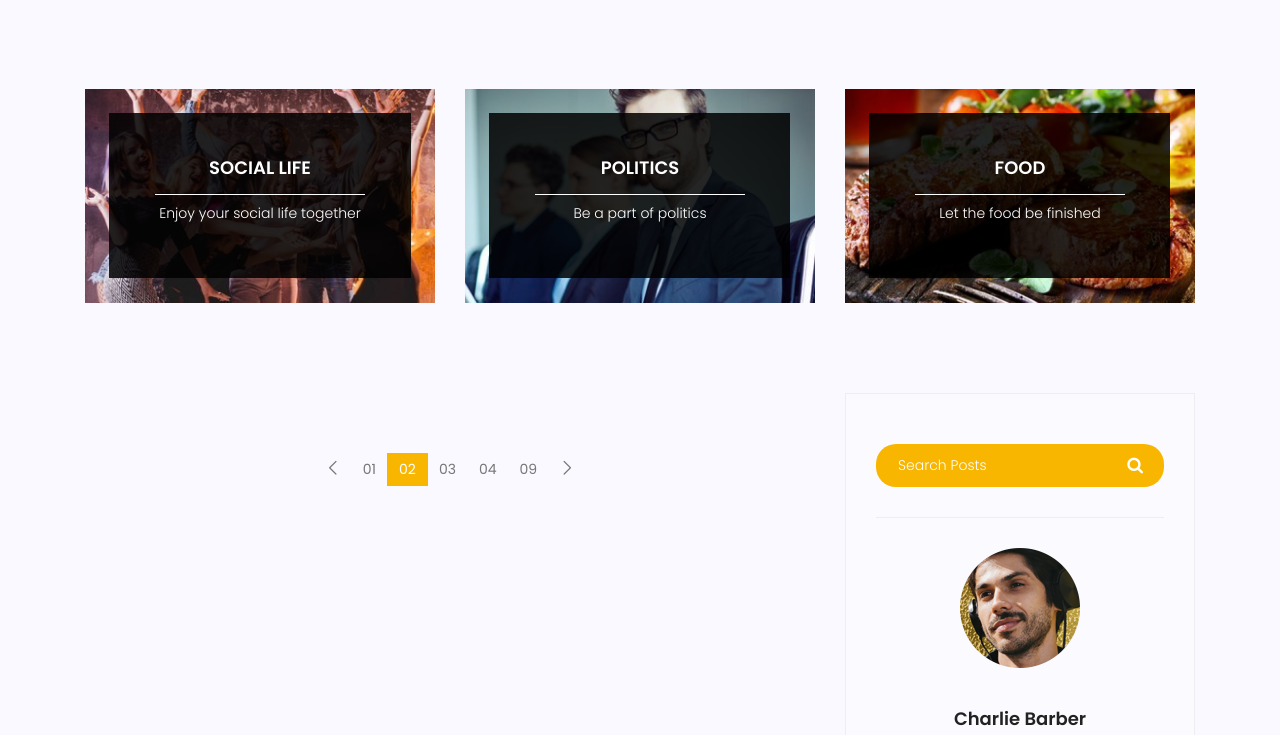
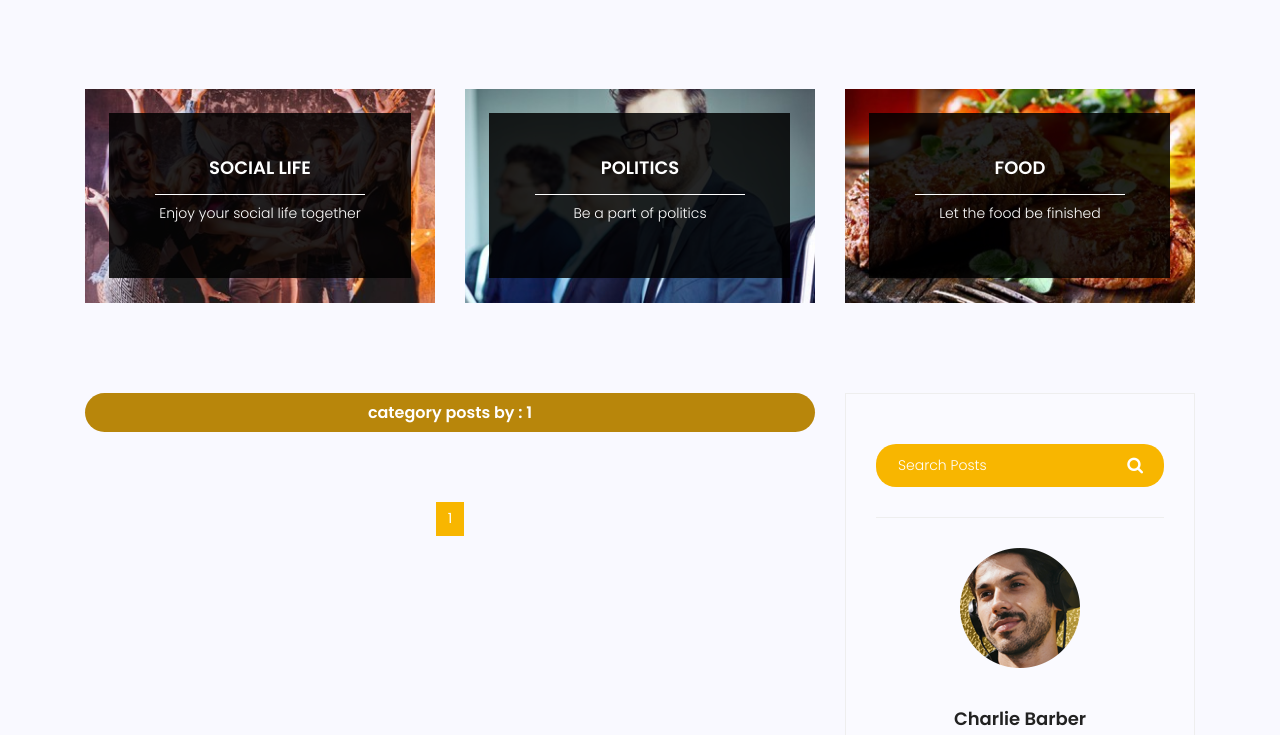
Before and after one commit to javadkhoshnood1/course-two-django, a Django app: page /blogs/category/1/ in a window 1280 px wide. Shown: the part 689-1424 px from the top of the page. Run offline with Django 5.2, Linux system fonts and the light colour scheme; data comes from the database, SQL or seed files in the repository; both versions use the stored data as it was after the commit; some libraries are stand-ins or nearby versions.

Commit message:
paginator blogs all complate

```diff
--- a/blog/urls.py
+++ b/blog/urls.py
@@ -6,6 +6,9 @@
 urlpatterns =[
     path("",views.all_blogs_view,name="all"),
     path("<int:id>/",views.single_blog,name="single"),
-    path("category/<str:cat_name>/",views.category_blog,name="category")
+    path("category/<str:cat_name>/",views.all_blogs_view,name="category"),
+    path("author/<str:username>/",views.all_blogs_view,name="author"),
+    path("search/",views.search_blog_view,name="search"),
+
 
 ]
--- a/blog/views.py
+++ b/blog/views.py
@@ -1,13 +1,35 @@
 from django.shortcuts import render,get_object_or_404
 from .models import Post
 from django.utils import timezone
+from django.core.paginator import Paginator,EmptyPage,PageNotAnInteger
 # Create your views here.
 
 
-def all_blogs_view(request):
+def all_blogs_view(request,**kwargs):
     time_now = timezone.now()
     posts = Post.objects.exclude(published_date__gt=time_now).filter(status=True)
-    return render(request,"blog/all_blog.html",{"posts" :posts})
+    cat_name = ""
+    username = ""
+    if kwargs.get("cat_name") != None:
+        cat_name = kwargs.get("cat_name")
+        posts = posts.filter(category__name=kwargs.get("cat_name"))
+
+    if kwargs.get("username") != None:
+        username = kwargs.get("username")
+        posts = posts.filter(author__username=kwargs.get("username"))
+
+    posts = Paginator(posts,2)
+    try :
+        page_number = request.GET.get("page")
+        posts = posts.get_page(page_number)
+
+    except PageNotAnInteger:
+        posts = posts.get_page(1)
+    except EmptyPage :
+        posts = posts.get_page(1)
+
+
+    return render(request,"blog/all_blog.html",{"posts" :posts,"cat_name":cat_name ,"username" :username})
 
 
 
@@ -31,7 +53,12 @@
 
 
 
-def category_blog(request,cat_name):
+def search_blog_view(request):
     time_now = timezone.now()
-    posts = Post.objects.exclude(published_date__gt=time_now).filter(status=True).filter(category__name=cat_name)
-    return render(request,"blog/all_blog.html",{"posts" :posts})
+    posts = Post.objects.exclude(published_date__gt=time_now).filter(status=True)
+    if request.method == "GET":
+        if s:= request.GET.get("search_word"):
+            search_words = s
+            posts = posts.filter(content__contains=s)
+
+    return render(request,"blog/all_blog.html",{"posts" :posts,"search_word":search_words})
--- a/templates/blog/all_blog.html
+++ b/templates/blog/all_blog.html
@@ -92,6 +92,27 @@
     <div class="container">
         <div class="row">
             <div class="col-lg-8 posts-list">
+                    {% if search_word %}
+                    <div style="background-color: darkgoldenrod;border-radius: 30px;">
+                        <h5 style="padding: 10px;margin-bottom: 10px" class="text-center text-white" >searched by : {{search_word}}</h5>
+
+                    </div>
+                    {% endif %}
+
+
+                    {% if username %}
+                    <div style="background-color: darkgoldenrod;border-radius: 30px;">
+                        <h5 style="padding: 10px;margin-bottom: 10px" class="text-center text-white" >posts user by : {{username}}</h5>
+
+                    </div>
+                    {% endif %}
+
+                    {% if cat_name %}
+                    <div style="background-color: darkgoldenrod;border-radius: 30px;">
+                        <h5 style="padding: 10px;margin-bottom: 10px" class="text-center text-white" >category posts by : {{cat_name}}</h5>
+
+                    </div>
+                    {% endif %}
                 {% for post in posts %}
                 <div class="single-post row">
                     <div class="col-lg-3  col-md-3 meta-details">
@@ -102,7 +123,7 @@
                             {% endfor %}
                         </ul>
                         <div class="user-details row">
-                            <p class="user-name col-lg-12 col-md-12 col-6"><a href="#">{{ post.author}}</a> <span class="lnr lnr-user"></span></p>
+                            <p class="user-name col-lg-12 col-md-12 col-6"><a href="{% url 'blog:author' post.author.username %}">{{ post.author}}</a> <span class="lnr lnr-user"></span></p>
                             <p class="date col-lg-12 col-md-12 col-6"><a href="#">{{post.published_date|date:"Y/D/M "}}</a> <span class="lnr lnr-calendar-full"></span></p>
                             <p class="view col-lg-12 col-md-12 col-6"><a href="#">{{post.counted_view}} Views</a> <span class="lnr lnr-eye"></span></p>
                             <p class="comments col-lg-12 col-md-12 col-6"><a href="#">06 Comments</a> <span class="lnr lnr-bubble"></span></p>
@@ -123,33 +144,44 @@
 
                 <nav class="blog-pagination justify-content-center d-flex">
                     <ul class="pagination">
+                            {% if posts.has_previous %}
                             <li class="page-item">
-                            <a href="#" class="page-link" aria-label="Previous">
+                                <a href="?page={{ posts.previous_page_number }}" class="page-link" aria-label="Previous">
                                     <span aria-hidden="true">
                                         <span class="lnr lnr-chevron-left"></span>
                                     </span>
                                 </a>
                             </li>
-                        <li class="page-item"><a href="#" class="page-link">01</a></li>
-                        <li class="page-item active"><a href="#" class="page-link">02</a></li>
-                        <li class="page-item"><a href="#" class="page-link">03</a></li>
-                        <li class="page-item"><a href="#" class="page-link">04</a></li>
-                        <li class="page-item"><a href="#" class="page-link">09</a></li>
+                            {% endif %}
+
+                            {% for i in posts.paginator.page_range %}
+                                {% if posts.number == i %}
+                                <li class="page-item active"><a href="?page={{i}}" class="page-link">{{i}}</a></li>
+                                {% else %}
+                                <li class="page-item"><a href="?page={{i}}" class="page-link">{{i}}</a></li>
+
+                                {% endif %}
+
+                            {% endfor %}
+
+                            {% if posts.has_next %}
+
                             <li class="page-item">
-                            <a href="#" class="page-link" aria-label="Next">
+                                <a href="?page={{ posts.next_page_number }}" class="page-link" aria-label="Next">
                                     <span aria-hidden="true">
                                         <span class="lnr lnr-chevron-right"></span>
                                     </span>
                                 </a>
                             </li>
+                            {% endif %}
                     </ul>
                 </nav>
             </div>
             <div class="col-lg-4 sidebar-widgets">
                 <div class="widget-wrap">
                     <div class="single-sidebar-widget search-widget">
-                        <form class="search-form" action="#">
-                            <input placeholder="Search Posts" name="search" type="text" onfocus="this.placeholder = ''" onblur="this.placeholder = 'Search Posts'" >
+                        <form class="search-form" action="{% url 'blog:search' %}">
+                            <input placeholder="Search Posts" name="search_word" type="text" onfocus="this.placeholder = ''" onblur="this.placeholder = 'Search Posts'" >
                             <button type="submit"><i class="fa fa-search"></i></button>
                         </form>
                     </div>
```
Also changed, not shown: db.sqlite3, media/blog_image/feature-img2.jpg (added), media/blog_image/pp4.jpg (added). Lines whose indentation alone changed are shown as unchanged.
